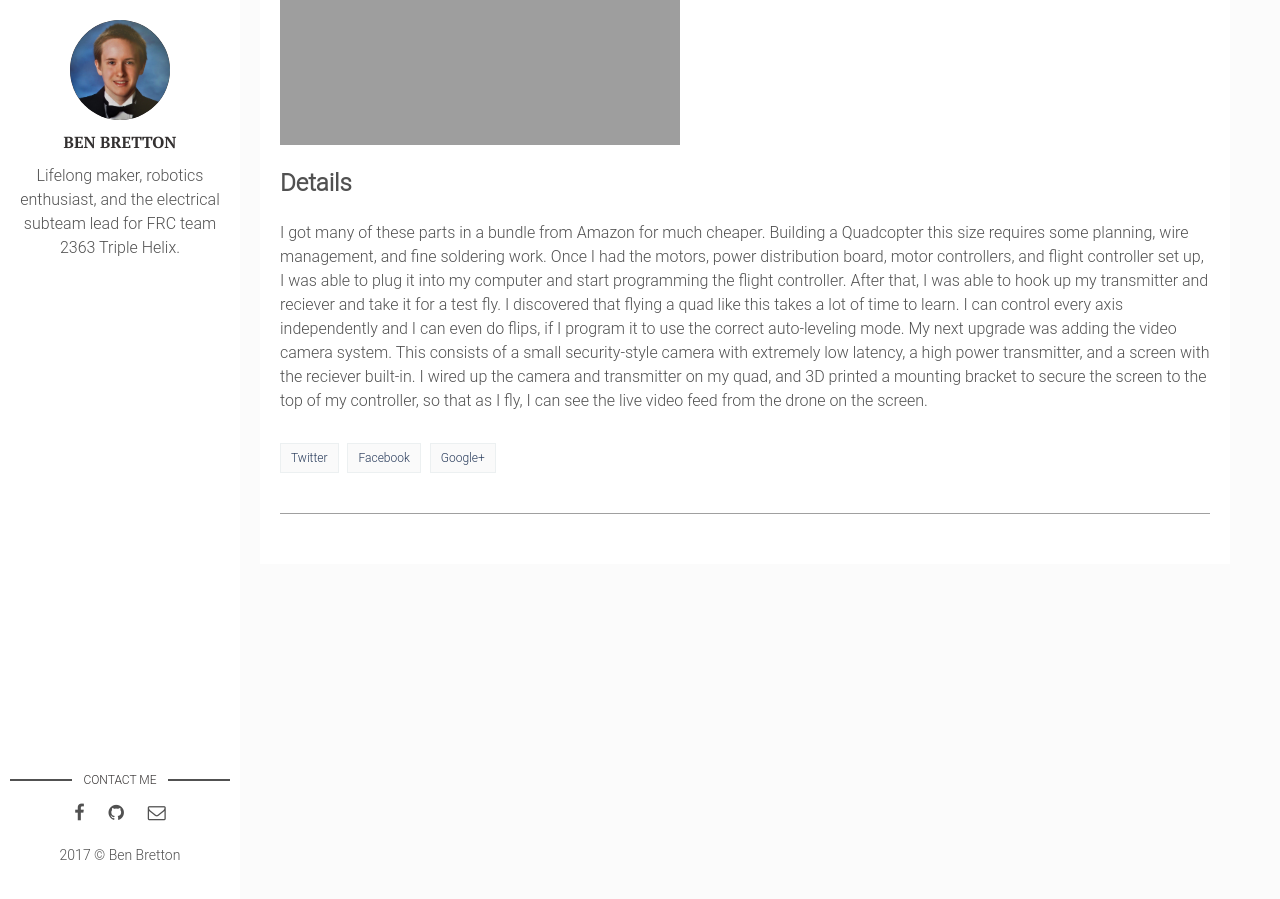
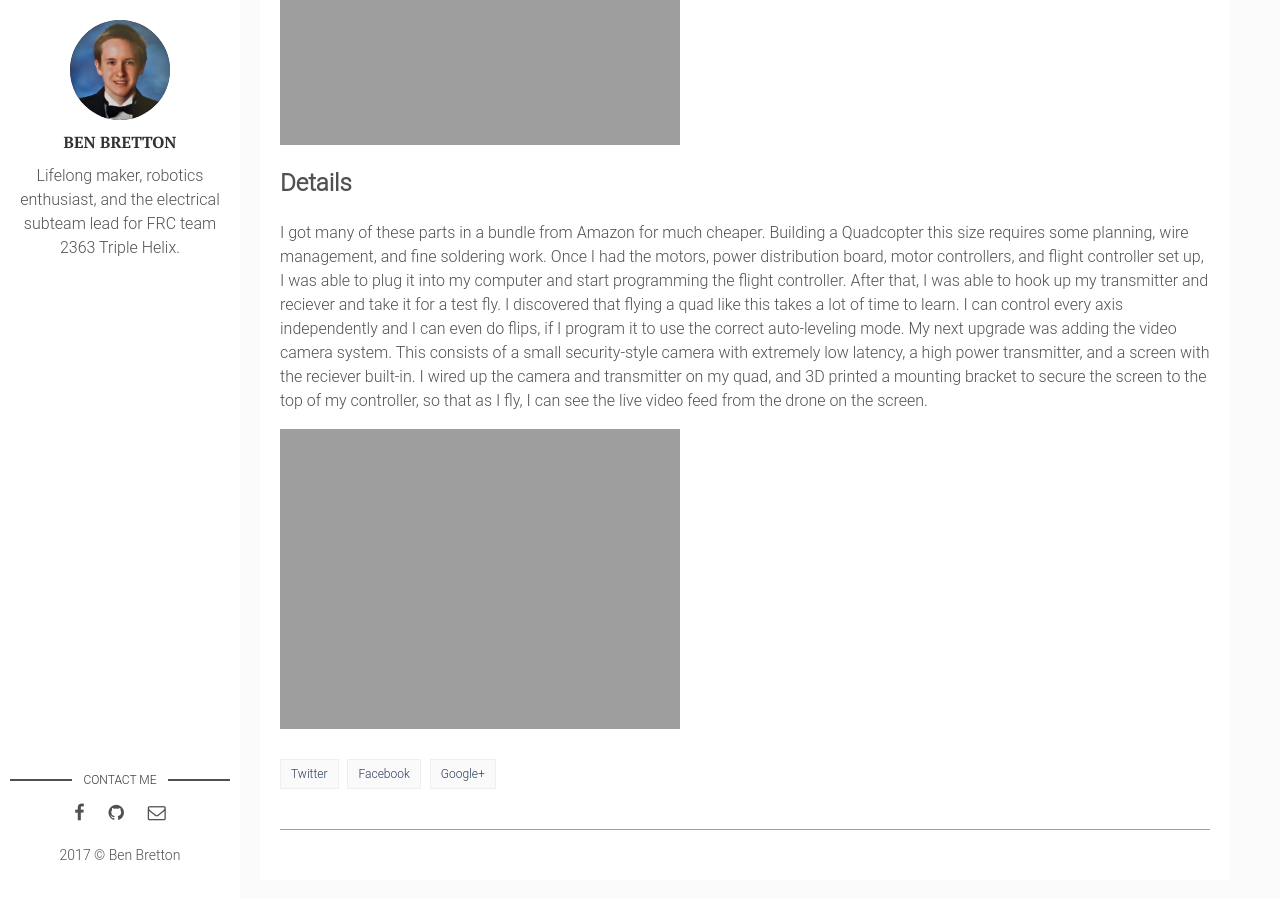
Before and after one commit to wbenb/wbenb.github.io, a Jekyll site: the page built from _posts/2017-08-29-quadcopter.markdown, in a window 1280 px wide and 900 px high, scrolled down 1278 px. Built offline with Jekyll 4.4.1, drawn with Linux system fonts in a browser that asks for light colours.

Commit message:
Update 2017-08-29-quadcopter.markdown

```diff
--- a/_posts/2017-08-29-quadcopter.markdown
+++ b/_posts/2017-08-29-quadcopter.markdown
@@ -27,3 +27,5 @@ There are lots of designs and parts for building your own custom quadcopter on t
 
 ## Details
 I got many of these parts in a bundle from Amazon for much cheaper. Building a Quadcopter this size requires some planning, wire management, and fine soldering work. Once I had the motors, power distribution board, motor controllers, and flight controller set up, I was able to plug it into my computer and start programming the flight controller. After that, I was able to hook up my transmitter and reciever and take it for a test fly. I discovered that flying a quad like this takes a lot of time to learn. I can control every axis independently and I can even do flips, if I program it to use the correct auto-leveling mode. My next upgrade was adding the video camera system. This consists of a small security-style camera with extremely low latency, a high power transmitter, and a screen with the reciever built-in. I wired up the camera and transmitter on my quad, and 3D printed a mounting bracket to secure the screen to the top of my controller, so that as I fly, I can see the live video feed from the drone on the screen.
+
+![Controller](http://wbenb.github.io/assets/img/controller.jpg)
```
